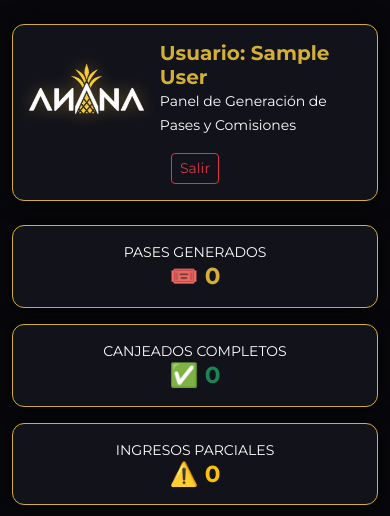
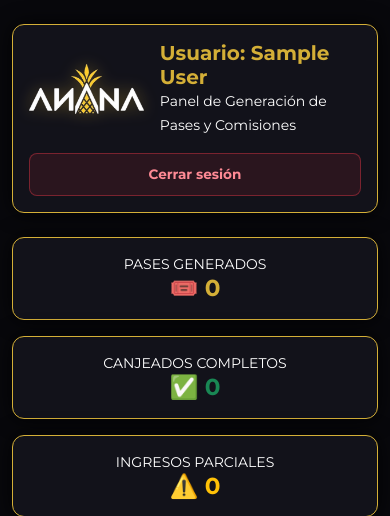
Before and after one commit to killerchipy723/casino_ticketjets, a Flask app: page /rrpp in a window 390 px wide. Shown: the top 516 px of the page. Run offline with Flask 3, Linux system fonts and the light colour scheme; the visitor is signed in with stand-in values (Sample User, id 1); data that the repository does not hold is empty; parts of the project's set-up code (start-up, migrations or seed data) failed here and were passed over.

Commit message:
ok modi QR cumples

```diff
--- /dev/null
+++ b/static/css/rrpp_dashboard.css
@@ -0,0 +1,84 @@
+body {
+    background-color: #08080c;
+    color: #ffffff;
+    font-family: 'Montserrat', sans-serif;
+}
+
+.card-casino {
+    background: #12121a;
+    border: 1px solid #d4af37;
+    border-radius: 12px;
+    box-shadow: 0 0 20px rgba(0, 0, 0, 0.8);
+}
+
+.text-gold {
+    color: #d4af37 !important;
+}
+
+.btn-gold {
+    background: linear-gradient(45deg, #d4af37, #f9e076, #b38728);
+    color: #000000;
+    font-weight: 700;
+    border: none;
+    transition: transform 0.15s ease, box-shadow 0.15s ease, background 0.15s ease;
+}
+
+.btn-gold:hover,
+.btn-gold:focus {
+    background: #f9e076;
+    color: #000000;
+    box-shadow: 0 6px 18px rgba(212, 175, 55, 0.25);
+}
+
+.form-control::placeholder {
+    color: #c8c3d1;
+    opacity: 1;
+}
+
+.rrpp-logo {
+    max-height: 50px;
+    width: auto;
+    object-fit: contain;
+    filter: drop-shadow(0 0 8px rgba(212, 175, 55, 0.4));
+}
+
+.rrpp-header-actions {
+    display: flex;
+    align-items: center;
+    justify-content: flex-end;
+    width: auto;
+}
+
+.btn-logout {
+    display: inline-flex;
+    align-items: center;
+    justify-content: center;
+    gap: 0.45rem;
+    padding: 0.5rem 1rem;
+    font-size: 0.85rem;
+    font-weight: 600;
+    color: #ff8a95;
+    background-color: rgba(220, 53, 69, 0.12);
+    border: 1px solid rgba(220, 53, 69, 0.45);
+    border-radius: 8px;
+    text-decoration: none;
+    transition: background-color 0.15s ease, color 0.15s ease, border-color 0.15s ease;
+}
+
+.btn-logout:hover,
+.btn-logout:focus {
+    color: #ffffff;
+    background-color: #dc3545;
+    border-color: #dc3545;
+}
+
+@media (max-width: 575.98px) {
+    .rrpp-header-actions {
+        width: 100%;
+    }
+
+    .btn-logout {
+        width: 100%;
+        padding: 0.65rem 1rem;
+    }
+}
--- a/templates/rrpp/dashboard.html
+++ b/templates/rrpp/dashboard.html
@@ -6,36 +6,30 @@
     <title>Panel RRPP - ANANA CLUB</title>
     <link href="https://cdn.jsdelivr.net/npm/bootstrap@5.3.0/dist/css/bootstrap.min.css" rel="stylesheet">
     <link href="https://fonts.googleapis.com/css2?family=Montserrat:wght@400;700;900&display=swap" rel="stylesheet">
-    <style>
-        body { background-color: #08080c; color: #fff; font-family: 'Montserrat', sans-serif; }
-        .card-casino { background: #12121a; border: 1px solid #d4af37; border-radius: 12px; box-shadow: 0 0 20px rgba(0,0,0,0.8); }
-        .text-gold { color: #d4af37 !important; }
-        .btn-gold { background: linear-gradient(45deg, #d4af37, #f9e076, #b38728); color: #000; font-weight: bold; border: none; }
-        .btn-gold:hover { background: #f9e076; color: #000; }
-        .form-control::placeholder { color: #c8c3d1; opacity: 1; }
-    </style>
+    <link rel="stylesheet" href="{{ url_for('static', filename='css/rrpp_dashboard.css') }}">
 </head>
 <body>
 
 <div class="container py-4">
 
     <!-- BARRA SUPERIOR -->
-    <div class="d-flex flex-column flex-sm-row justify-content-between align-items-center gap-3 mb-4 card-casino p-3">
+    <header class="card-casino p-3 mb-4 d-flex flex-column flex-sm-row justify-content-between align-items-sm-center gap-3">
         <div class="d-flex align-items-center gap-3">
             <img src="{{ url_for('static', filename='images/anana_logo_transparente.png') }}"
                  alt="ANANA CLUB Logo"
-                 class="img-fluid"
-                 style="max-height: 50px; width: auto; object-fit: contain; filter: drop-shadow(0 0 8px rgba(212, 175, 55, 0.4));">
+                 class="img-fluid rrpp-logo">
             <div>
                 <h5 class="text-gold fw-bold mb-0">Usuario: {{ session.get('usuario_nombre') }}</h5>
                 <small class="text-white">Panel de Generación de Pases y Comisiones</small>
             </div>
         </div>
-        <div class="d-flex gap-2">
 
-            <a href="/logout" class="btn btn-outline-danger btn-sm">Salir</a>
+        <div class="rrpp-header-actions">
+            <a href="{{ url_for('logout') }}" class="btn btn-logout">
+                Cerrar sesión
+            </a>
         </div>
-    </div>
+    </header>
 
     <!-- TARJETAS DE MÉTRICAS -->
     <div class="row g-3 mb-4">
@@ -109,7 +103,7 @@
                             {% endif %}
                         </td>
                         <td>
-                            <a href="/rrpp/ticket/pdf/{{ t.codigo_qr }}" class="btn btn-sm btn-outline-warning">📥 Descargar PDF</a>
+                            <a href="{{ url_for('descargar_pdf_rrpp', codigo=t.codigo_qr) }}" class="btn btn-sm btn-outline-warning">📥 Descargar PDF</a>
                         </td>
                     </tr>
                     {% else %}
@@ -189,58 +183,6 @@
 </div>
 
 <script src="https://cdn.jsdelivr.net/npm/bootstrap@5.3.0/dist/js/bootstrap.bundle.min.js"></script>
-<script>
-    const btnGenerarPases = document.getElementById('btnGenerarPases');
-    const modalSinEventoEl = document.getElementById('modalSinEvento');
-    const modalPaseEl = document.getElementById('modalPase');
-
-    if (btnGenerarPases) {
-        btnGenerarPases.addEventListener('click', function () {
-            const hayEventoActivo = btnGenerarPases.dataset.hayEvento === '1';
-            const eventoVencido = btnGenerarPases.dataset.vencido === '1';
-
-            if (!hayEventoActivo || eventoVencido) {
-                if (modalSinEventoEl) {
-                    bootstrap.Modal.getOrCreateInstance(modalSinEventoEl).show();
-                }
-            } else if (modalPaseEl) {
-                bootstrap.Modal.getOrCreateInstance(modalPaseEl).show();
-            }
-        });
-    }
-
-    const formPase = document.getElementById('formGenerarPase');
-    if (formPase) {
-        formPase.addEventListener('submit', function (e) {
-            e.preventDefault();
-
-            const datos = {
-                nombre: document.getElementById('nombre').value,
-                dni: document.getElementById('dni').value,
-                whatsapp: document.getElementById('whatsapp').value,
-                cantidad: document.getElementById('cantidad').value
-            };
-
-            fetch('/rrpp/generar_pase', {
-                method: 'POST',
-                headers: { 'Content-Type': 'application/json' },
-                body: JSON.stringify(datos)
-            })
-            .then(function (res) { return res.json(); })
-            .then(function (data) {
-                if (data.success) {
-                    window.open(data.link_whatsapp, '_blank');
-                    location.reload();
-                } else {
-                    alert(data.error || 'Error al generar el pase.');
-                }
-            })
-            .catch(function (err) {
-                console.error(err);
-                alert('Error de conexión.');
-            });
-        });
-    }
-</script>
+<script src="{{ url_for('static', filename='js/rrpp_dashboard.js') }}"></script>
 </body>
 </html>
```
Also changed, not shown: static/js/rrpp_dashboard.js (added, +66 -0 lines).
